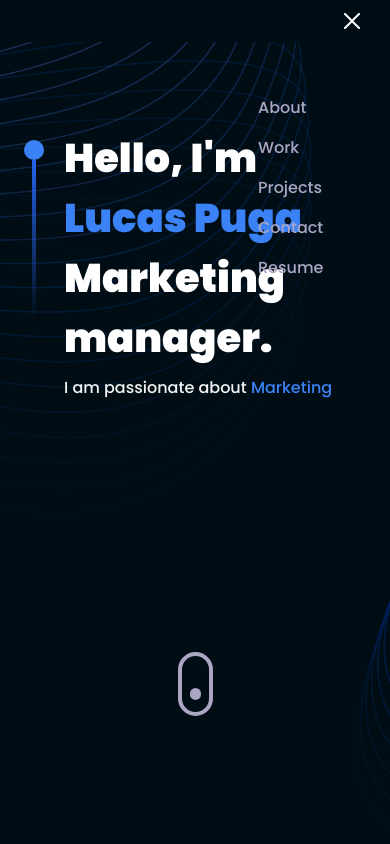
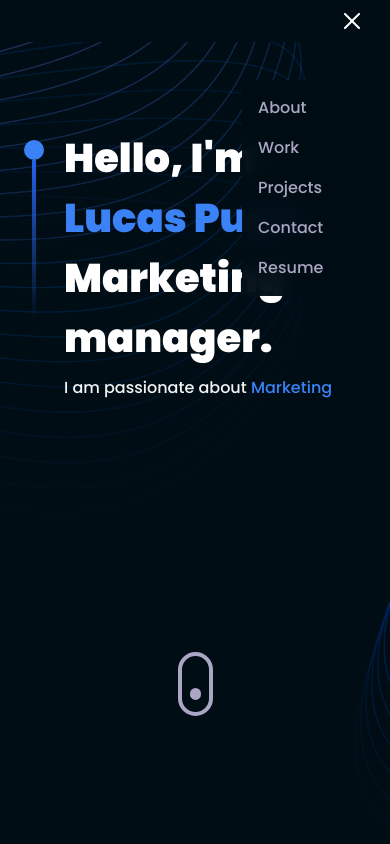
Before and after one commit to lpuga-maker/lpuga-maker.github.io, a React (Vite) app: page / in a window 390 px wide. Both pictures are taken after a click on the picture 352 px from the left and 21 px from the top of the page. Shown: the top 844 px of the page. Built offline with nearby package versions, Linux system fonts and the light colour scheme.

Commit message:
Navbar on phones appropiately changed

```diff
--- a/src/components/Navbar.jsx
+++ b/src/components/Navbar.jsx
@@ -74,6 +74,10 @@ const Navbar = () => {
               className={`p-4 black-gradient absolute top-20 right-2 min-w-[140px] z-10 rounded-xl foggy-glass flex flex-col gap-4 ${
                 toggle ? 'flex' : 'hidden'
               }`}
+              style={{
+                backgroundColor: 'rgba(0, 13, 21, 0.95)',
+                backdropFilter: 'blur(10px)'
+              }}
             >
               {renderNavLinks(true)}
             </div>
```
